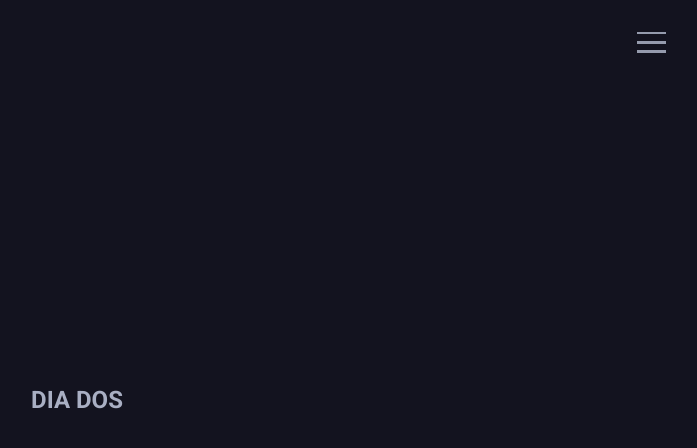
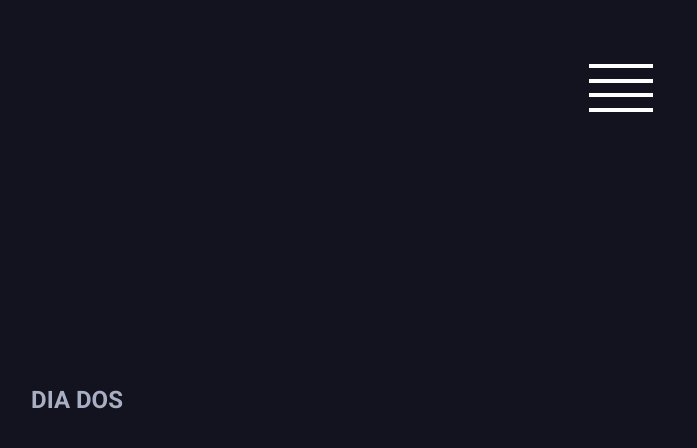
Before and after one commit to Boxvi/50-projects-react, a React (Create React App) app: page /dia_dos in a window 1280 px wide. Shown: the top 448 px of the page, without its empty margins (563-1260 px from the left). Built offline with nearby package versions, Linux system fonts and the light colour scheme.

Commit message:
DIA UNO COMPLETO con navegacion incluidad para el resto de los dias d

```diff
--- a/src/sidebar/SideBar.js
+++ b/src/sidebar/SideBar.js
@@ -76,6 +76,7 @@ const SideBar = () => {
                 <span></span>
                 <span></span>
                 <span></span>
+                <span></span>
             </SideBarToggler>
         </>
     );
--- a/src/sidebar/SideBarStyled.js
+++ b/src/sidebar/SideBarStyled.js
@@ -69,11 +69,11 @@ export const SideBarWrapper = styled.div`
 
 export const SideBarToggler = styled.div`
   position: fixed;
-  top: 4vh;
-  right: 4vw;
+  top: 8vh;
+  right: 5vw;
   z-index: 99;
-  width: 1.8rem;
-  height: 1.3rem;
+  width: 4rem;
+  height: 3rem;
   display: flex;
   flex-direction: column;
   justify-content: space-between;
@@ -82,9 +82,8 @@ export const SideBarToggler = styled.div`
 
   span {
     width: 100%;
-    height: 2.4px;
-    background-color: var(--color-3);
-    opacity: 0.875;
+    height: 4px;
+    background-color:white;
     transition: all 0.3s ease;
   }
 
@@ -104,7 +103,7 @@ export const SideBarToggler = styled.div`
     }
 
     span:first-child {
-      transform: rotate(45deg);
+      transform: rotate(50deg);
     }
 
     span:nth-child(2) {
@@ -113,7 +112,7 @@ export const SideBarToggler = styled.div`
     }
 
     span:last-child {
-      transform: rotate(-45deg);
+      transform: rotate(-50deg);
     }
   }
 `;
```
